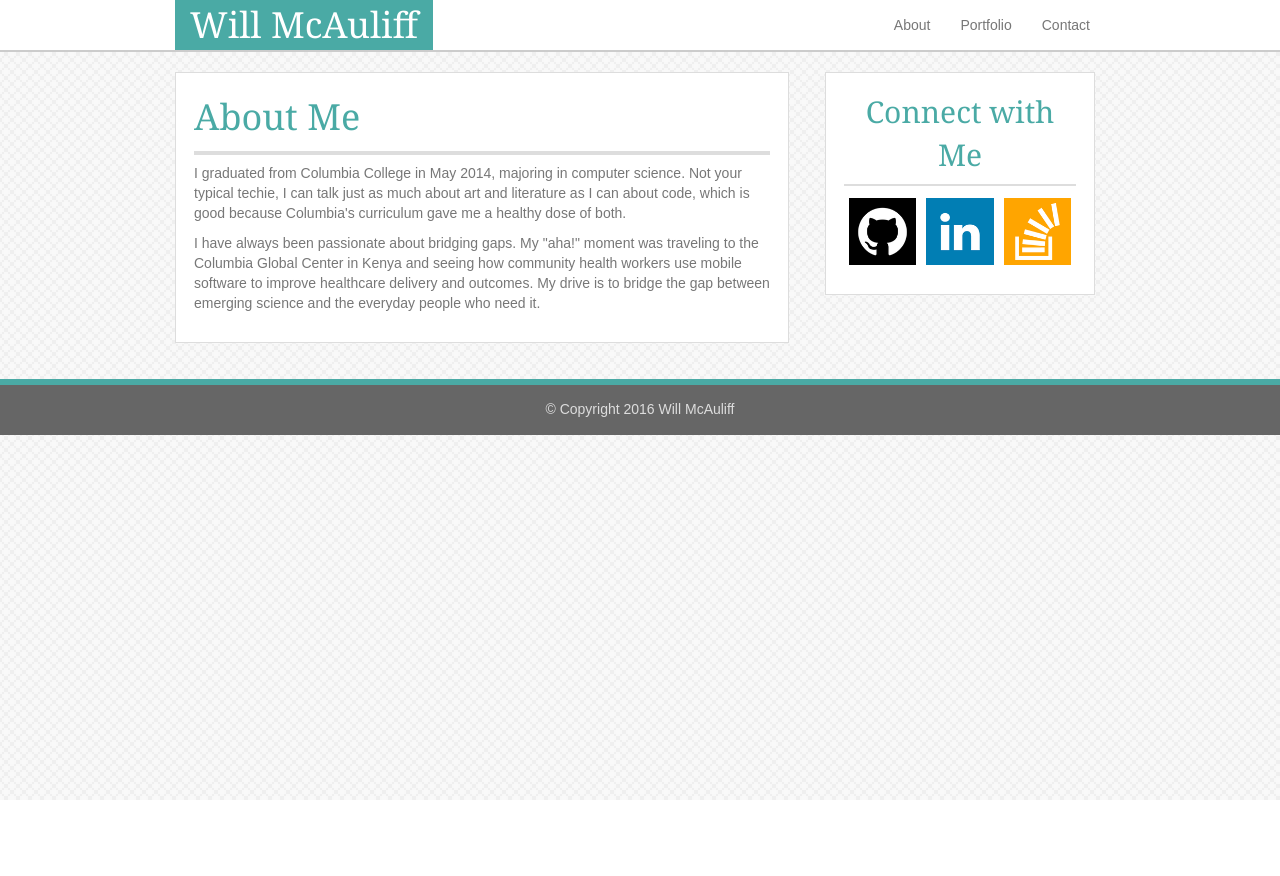
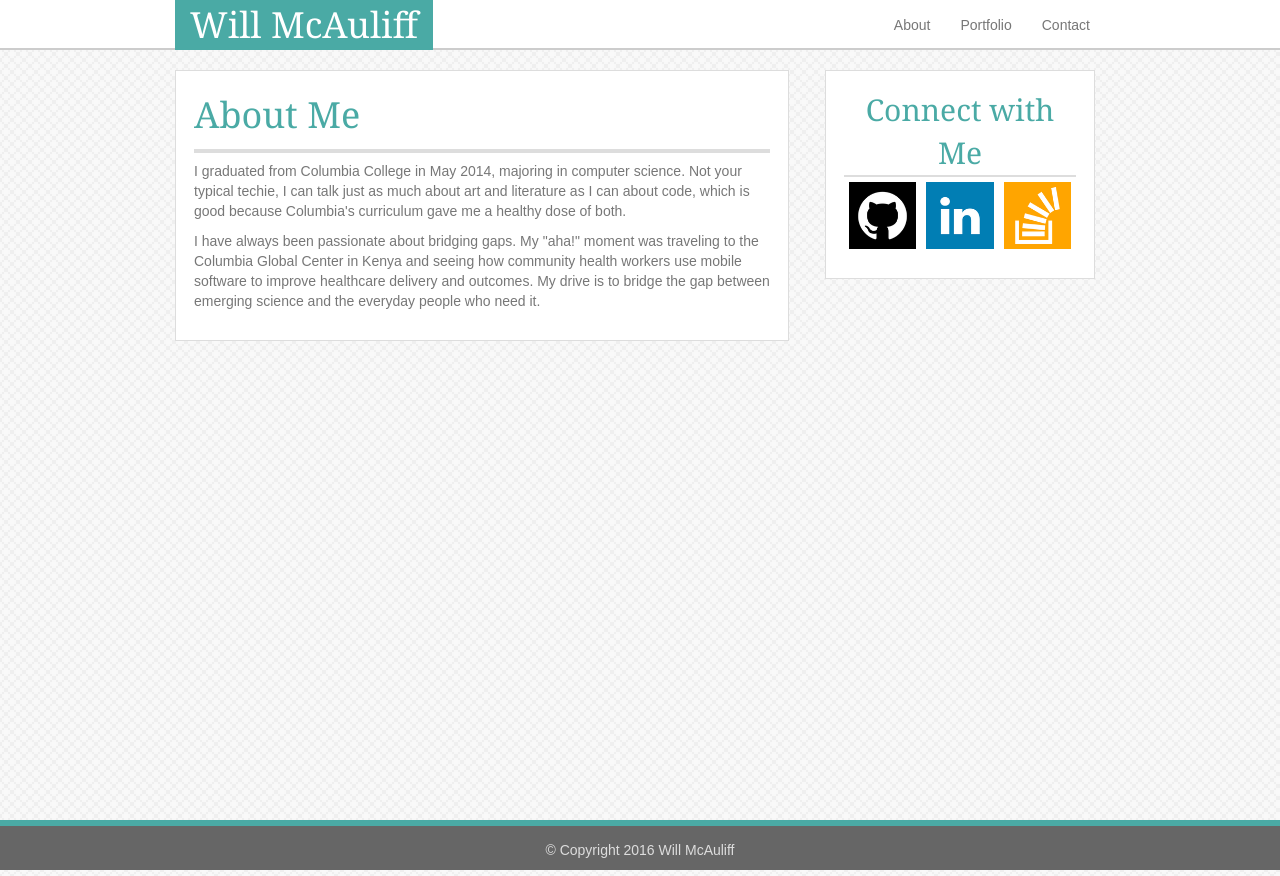
Before and after one commit to womcauliff/Basic-Portfolio, a PHP site: page / in a window 1280 px wide. Before the commit the page ends 800 px from the top, so only its background shows below. Run offline with PHP 8.4, Linux system fonts and the light colour scheme.

Commit message:
Sticky Footer css in progress

```diff
--- a/assets/css/style.css
+++ b/assets/css/style.css
@@ -21,7 +21,6 @@ header {
 }
 footer {
 	background-color: #666666;
-    /* float: left; */
 	border-top-color: #4aaaa5;
 	border-top-style: solid;
 	border-top-width: 6px;
@@ -416,3 +415,20 @@ container>.navbar-header{
 .ptxl {
     padding-top: 54px;
 }
+
+/* Sticky Footer Tutorial*/
+* {
+    margin: 0;
+}
+html, body {
+    height: 100%;
+}
+.container {
+    min-height: 100%;
+    height: auto !important;
+    height: 100%;
+    margin: 0 auto -50px;
+}
+footer, .push {
+    height: 50px;
+}
--- a/index.html
+++ b/index.html
@@ -22,7 +22,7 @@
 		</nav>
 	</header>
 
-	<div class="container mbl">
+	<div class="container">
 		<section class="prl" id="main-container">
 			<div class="pam outline" id="main-content">
 				<h1>About Me</h1>
@@ -64,14 +64,14 @@
 				<ul>
 			</div>
 		</section>
+
+		<div class="push"></div>
 	</div>
 
 	<footer>
-		<div class="container">
-			<div class="copyright-info">
+		<p class="copyright-info">
 			&copy; Copyright 2016 Will McAuliff
-			</div>
-		</div>
+		</p>
 	</footer>
 </body>
 </html>
--- a/portfolio.html
+++ b/portfolio.html
@@ -62,11 +62,9 @@
 	</div>
 
 	<footer>
-		<div class="container">
-			<div class="copyright-info">
+		<p class="copyright-info">
 			&copy; Copyright 2016 Will McAuliff
-			</div>
-		</div>
+		</p>
 	</footer>
 </body>
 </html>
```
